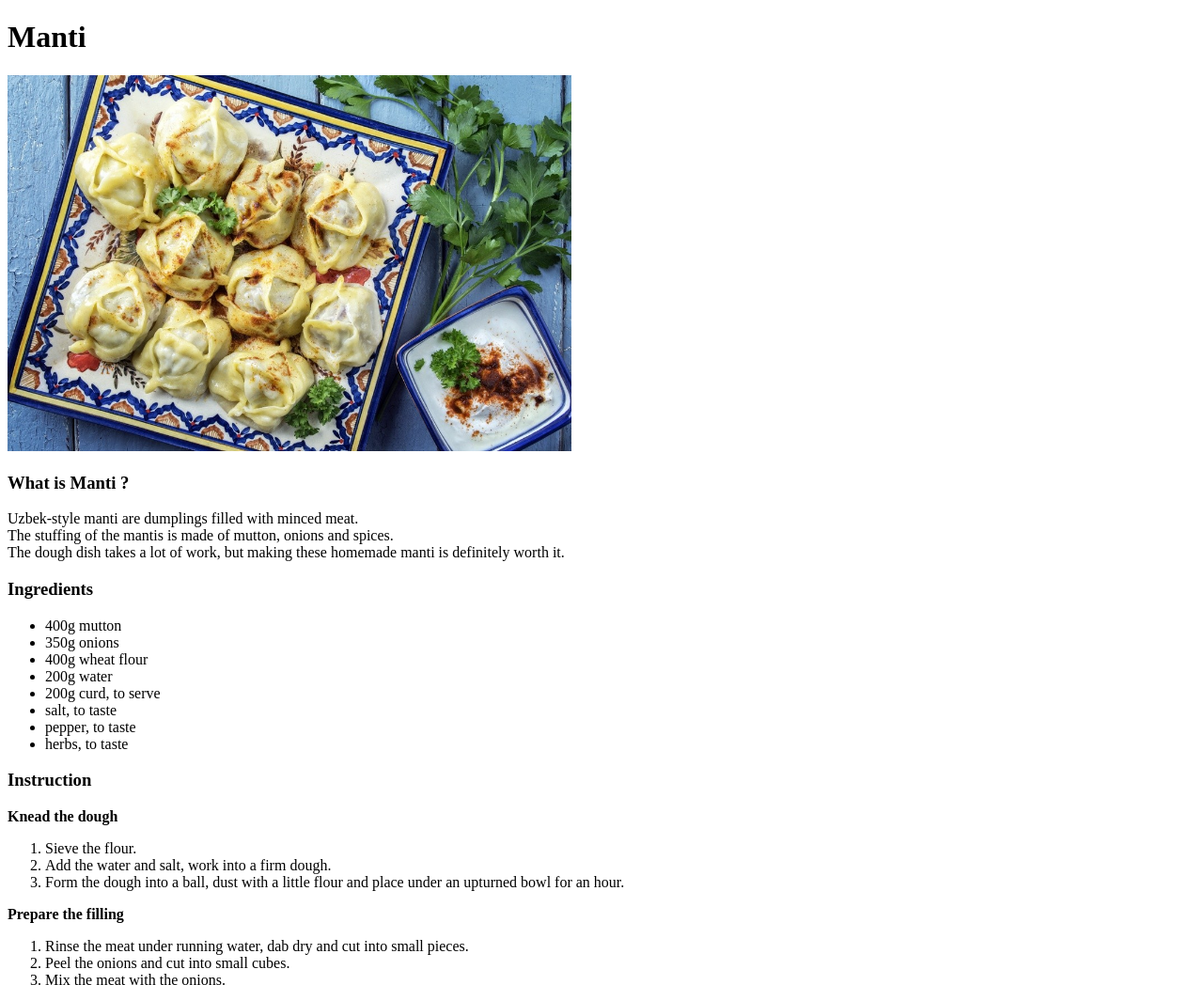
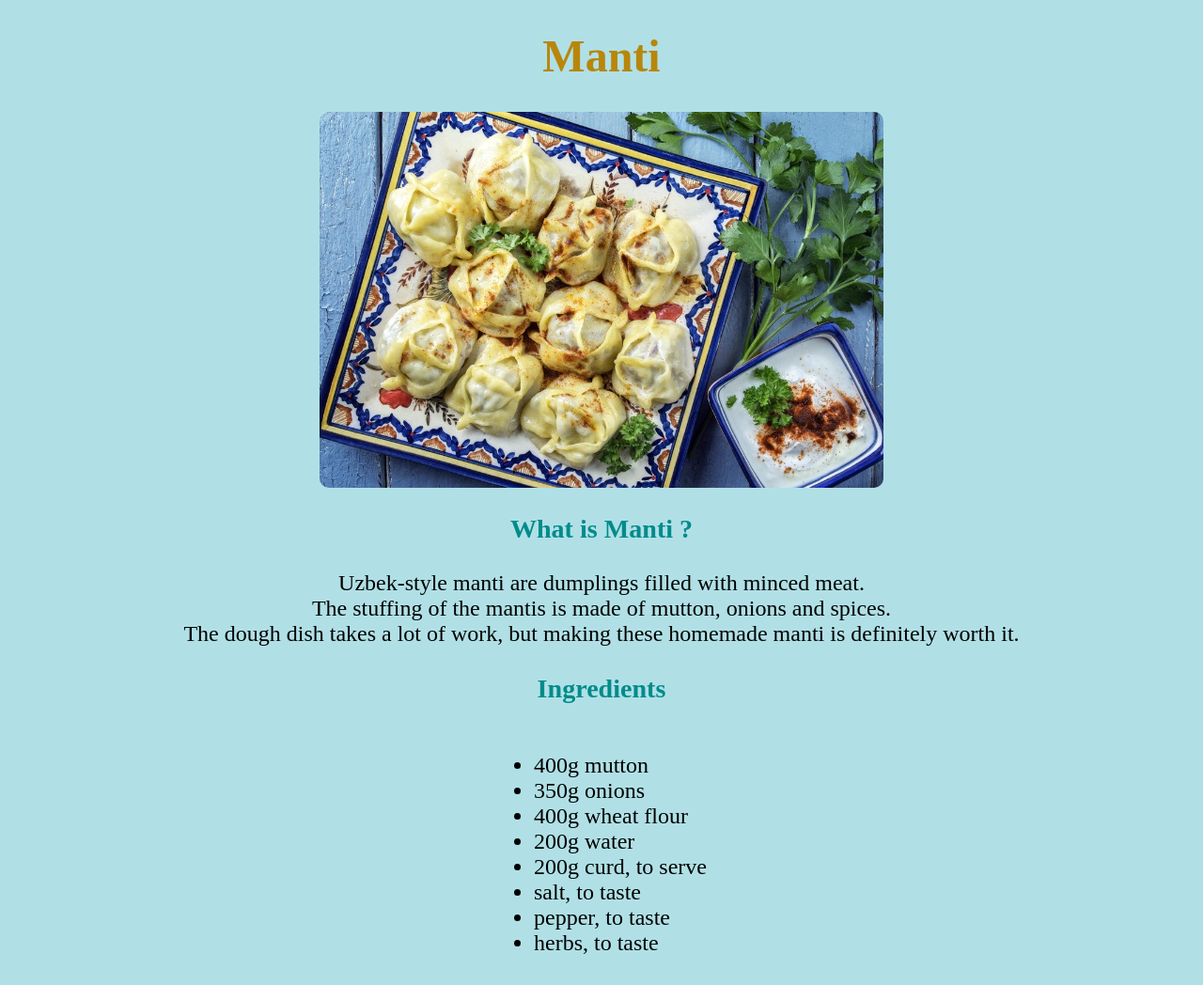
Before and after one commit to Ahliddin77/odin_recipes, a plain HTML site: page recipes/manti.html in a window 1280 px wide. Shown: the top 1048 px of the page at 94% size. Drawn offline with Linux system fonts and the light colour scheme.

Commit message:
Add style.css to all pages

```diff
--- a/recipes/manti.html
+++ b/recipes/manti.html
@@ -5,15 +5,17 @@
     <meta http-equiv="X-UA-Compatible" content="IE=edge">
     <meta name="viewport" content="width=device-width, initial-scale=1.0">
     <title>Manti</title>
+    <link rel="stylesheet" href="../styles.css">
 </head>
 <body>
     <h1>Manti</h1>
-    <img src="../images/Manti.jpg" alt="Manti" width="600" height="400">
+    <img src="../images/Manti.jpg" alt="Manti">
     <h3>What is Manti ?</h3>
     <p>Uzbek-style manti are dumplings filled with minced meat.
        <br>The stuffing of the mantis is made of mutton, onions and spices.
        <br>The dough dish takes a lot of work, but making these homemade manti is definitely worth it.</p>
     <h3>Ingredients</h3>
+    <div class="myUL">
       <ul>
           <li>400g mutton</li>
           <li>350g onions</li>
@@ -24,15 +26,17 @@
           <li>pepper, to taste</li>
           <li>herbs, to taste</li>
       </ul>
+    </div>
     <h3>Instruction</h3>
+    <div class="myUL">
+      <ol>
           <strong>Knead the dough</strong>
-    <ol>
           <li>Sieve the flour.</li>
           <li>Add the water and salt, work into a firm dough.</li>
           <li>Form the dough into a ball, dust with a little flour and place under an upturned bowl for an hour.</li>
       </ol>
+      <ol>
           <strong>Prepare the filling</strong>
-    <ol>
           <li>Rinse the meat under running water, dab dry and cut into small pieces.</li>
           <li>Peel the onions and cut into small cubes.</li>
           <li>Mix the meat with the onions.</li>
@@ -50,6 +54,6 @@
           <li>Remove the manti carefully from the colander, being careful not to tear the dough.</li>
           <li>Serve the finished manti with the chopped herbs, pepper and sour milk.</li>
       </ol>
-
+    </div>
 </body>
 </html>
--- /dev/null
+++ b/styles.css
@@ -0,0 +1,40 @@
+body {
+    text-align: center;
+    font-family: 'Times New Roman', Times, serif;
+    font-size: x-large;
+    background-color: powderblue;
+}
+
+h1 {
+    color: darkgoldenrod;
+}
+
+h2 {
+    color: darkgreen;
+}
+
+h3 {
+    color: darkcyan;
+}
+
+.myUL {
+    display: inline-block;
+    text-align: left;
+}
+
+img,
+.img2 {
+    display: block;
+    margin-left: auto;
+    margin-right: auto;
+    border-radius: 10px;
+    height: 400px;
+}
+
+img {
+    width: 600px;
+}
+
+.img2 {
+    width: 500px;
+}
```
Also changed, not shown: index.html (+3 -2 lines), recipes/plov.html (+10 -4 lines), recipes/somsa.html (+18 -11 lines). Lines whose indentation alone changed are shown as unchanged.
